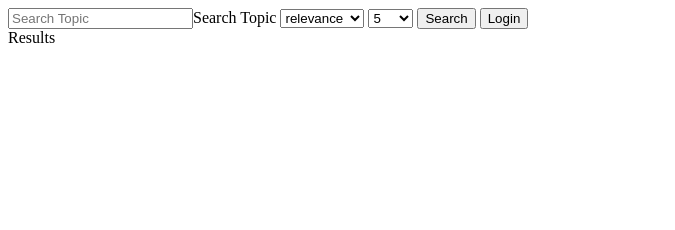
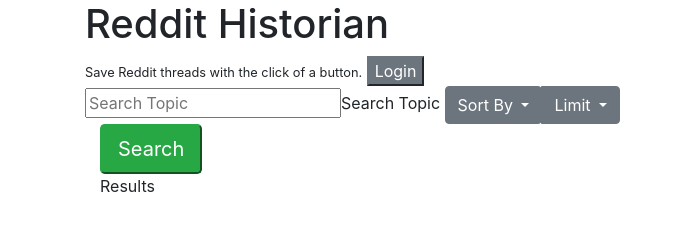
Before and after one commit to Anthony-Q/redditSearchjQuery, a website: page index.html in a window 1280 px wide. Shown: the whole page, without its empty margins (0-675 px from the left). Drawn offline with nearby package versions, Linux system fonts and the light colour scheme.

Commit message:
Migrating all styling to Bootstrap.

```diff
--- a/index.html
+++ b/index.html
@@ -5,6 +5,8 @@
     <meta name="viewport" content="width=device-width, initial-scale=1.0">
     <meta http-equiv="X-UA-Compatible" content="ie=edge">
     <title>Document</title>
+    <meta name="viewport" content="width=device-width, initial-scale=1, shrink-to-fit=no">
+
     <link rel="stylesheet" type="text/css" href="style.css" media="screen" />
 
 </head>
@@ -13,26 +15,55 @@
   src="https://code.jquery.com/jquery-3.3.1.js"
   integrity="sha256-2Kok7MbOyxpgUVvAk/HJ2jigOSYS2auK4Pfzbm7uH60="
   crossorigin="anonymous"></script>
-  <script src="./index.js"></script>
+  <link rel="stylesheet" href="https://stackpath.bootstrapcdn.com/bootstrap/4.3.1/css/bootstrap.min.css" integrity="sha384-ggOyR0iXCbMQv3Xipma34MD+dH/1fQ784/j6cY/iJTQUOhcWr7x9JvoRxT2MZw1T" crossorigin="anonymous">
+  <script src="https://code.jquery.com/jquery-3.2.1.slim.min.js" integrity="sha384-KJ3o2DKtIkvYIK3UENzmM7KCkRr/rE9/Qpg6aAZGJwFDMVNA/GpGFF93hXpG5KkN" crossorigin="anonymous"></script>
+  <script src="https://cdnjs.cloudflare.com/ajax/libs/popper.js/1.12.9/umd/popper.min.js" integrity="sha384-ApNbgh9B+Y1QKtv3Rn7W3mgPxhU9K/ScQsAP7hUibX39j7fakFPskvXusvfa0b4Q" crossorigin="anonymous"></script>
+  <script src="https://maxcdn.bootstrapcdn.com/bootstrap/4.0.0/js/bootstrap.min.js" integrity="sha384-JZR6Spejh4U02d8jOt6vLEHfe/JQGiRRSQQxSfFWpi1MquVdAyjUar5+76PVCmYl" crossorigin="anonymous"></script>
+<script src="./index.js"></script>
   <script src="./hasher.js"></script>
 
+  <div class="container">
+  <div class="page-header">
+  <h1>Reddit Historian</h1>
+  <small>Save Reddit threads with the click of a button.</small>
+  <button type="button" class="btn-secondary login-btn">Login</button>
+  </div>
+
+  </div>
+ <div class="container">
+
   <input class="topic-form" placeholder="Search Topic">Search Topic</input>
-  <select class="sortby-dropdown">
-    <option value = "relevance">relevance</option>
-    <option value = "top">top</option>
-    <option value = "new">new</option>
-    <option value = "hot">hot</option>
-    <option value = "comments">comments</option>
+
+  <div class="btn-group">
+  <button class="btn btn-secondary dropdown-toggle sortby-dropdown" type="button" data-toggle="dropdown" aria-haspopup="true" aria-expanded="false">
+    Sort By
+    </button>
+    <div class="dropdown-menu">
+    <a class="dropdown-item" value = "relevance">relevance</a>
+    <a class="dropdown-item" value = "top">top</a>
+    <a class="dropdown-item" value = "new">new</a>
+    <a class="dropdown-item" value = "hot">hot</a>
+    <a class="dropdown-item" value = "comments">comments</a>
+    </div>
   </select>
-  <select class="limit-dropdown">
-    <option value = "5">5</option>
-    <option value = "10">10</option>
-    <option value = "15">15</option>
-    <option value = "25">25</option>
-    <option value = "100">100</option>
-  </select>
-  <button class="topic-search">Search</button>
-  <button class="login-btn">Login</button>
+
+  <div class="btn-group">
+  <button class="btn btn-secondary dropdown-toggle limit-dropdown" type="button" data-toggle="dropdown" aria-haspopup="true" aria-expanded="false">
+    Limit
+  </button>
+  <div class="dropdown-menu">
+        <a class="dropdown-item" value = "5">5</option>
+        <a class="dropdown-item" value = "10">10</a>
+        <a class="dropdown-item" value = "15">15</a>
+        <a class="dropdown-item" value = "25">25</a>
+        <a class="dropdown-item" value = "100">100</a>
+      </div>
+    </div>
+ </div>
+
+ <div class="container">
+    <button type="button" class="btn-success btn-lg topic-search" data-toggle="dropdown">Search</button>
   <div id="feed">Results</div>
+  </div>
 </body>
 </html>
--- a/index.js
+++ b/index.js
@@ -67,6 +67,7 @@
       });
   });
 
+  //renders login page
   $(".login-btn").on("click", function() {
     $("body").load("./login.html");
   });
--- a/style.css
+++ b/style.css
@@ -1,14 +1,25 @@
-
-
-
-#feed {
-    display: flex;
-    flex-direction: column;
-    background-color: #ffffff;
+/* #feed {
+  display: flex;
+  flex-direction: column;
+  background-color: #ffffff;
 }
 
 .submission-con {
-    justify-content: center;
-    align-items: center;
+  justify-content: center;
+  align-items: center;
+}
 
+#home-container {
+  display: flex;
+  flex-direction: column;
+  justify-content: center;
+  align-items: center;
 }
+
+.home-title {
+  font-size: 32px;
+}
+
+.home-blurb {
+  font-size: 24px;
+} */
```
Also changed, not shown: login.html (+29 -2 lines).
